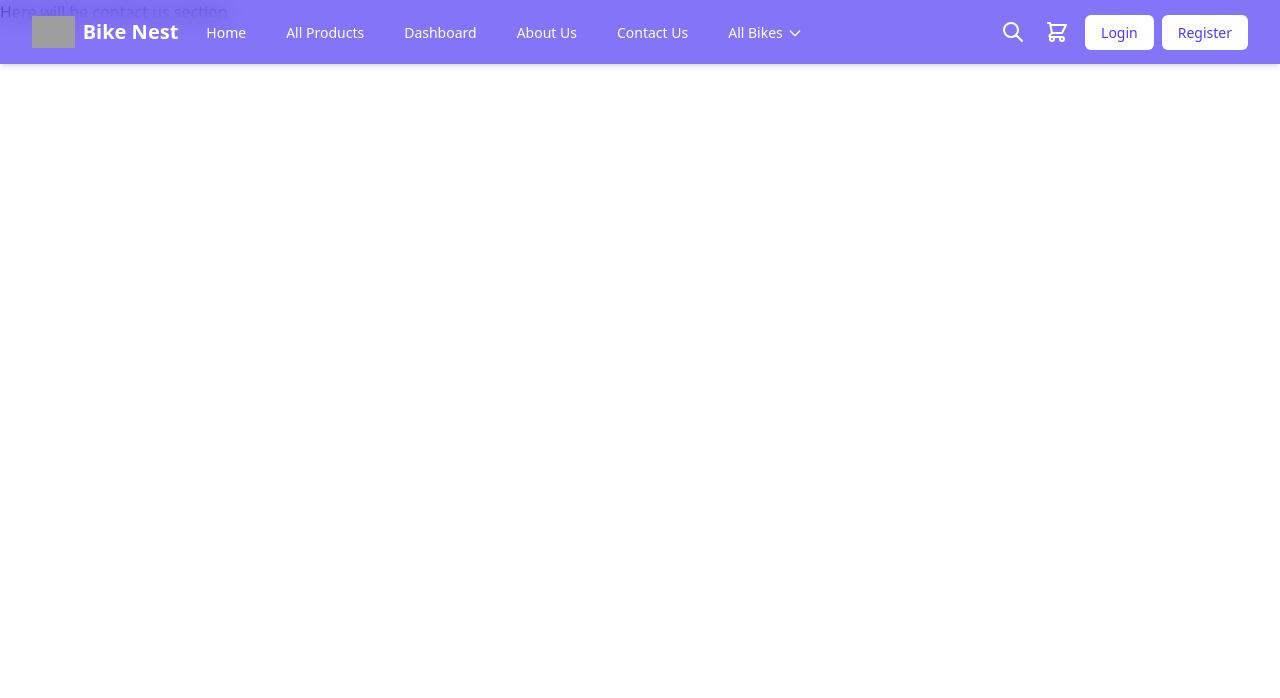
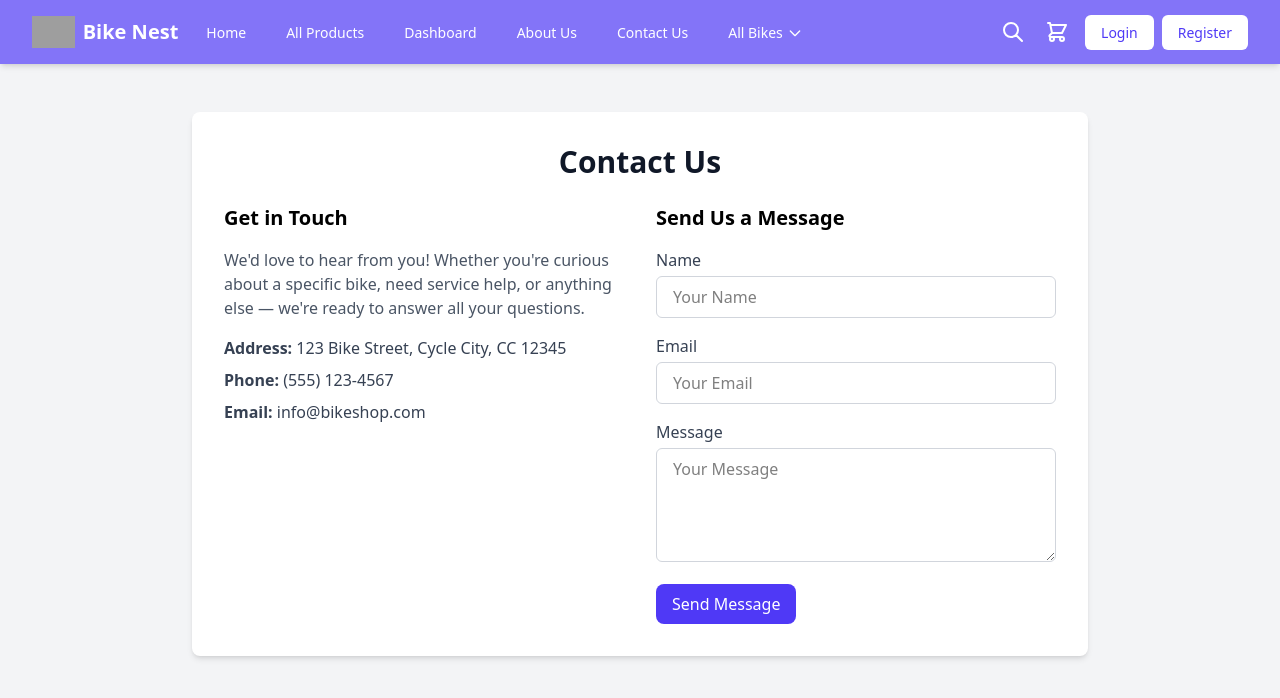
Before and after one commit to isaiful508/bike-store-client, a React (Vite) app: page /contact_us in a window 1280 px wide. Shown: the top 698 px of the page. Built offline with nearby package versions, Linux system fonts and the light colour scheme; grey boxes are pictures that could not be loaded.

Commit message:
update conatct us page

```diff
--- a/src/components/Contact/Contact.tsx
+++ b/src/components/Contact/Contact.tsx
@@ -1,8 +1,60 @@
 
 const Contact = () => {
   return (
-    <div className="bg-white">
-    <h1>Here will be contact us section</h1>
+    <div className="bg-gray-100 py-12 px-4 sm:px-6 lg:px-8 min-h-screen mt-16">
+      <div className="max-w-4xl mx-auto bg-white shadow-md rounded-lg p-8">
+        <h2 className="text-3xl font-bold text-gray-900 mb-6 text-center">Contact Us</h2>
+
+        <div className="grid grid-cols-1 md:grid-cols-2 gap-8">
+          <div>
+            <h3 className="text-xl font-semibold mb-4">Get in Touch</h3>
+            <p className="text-gray-600 mb-4">
+              We'd love to hear from you! Whether you're curious about a specific bike, need service help, or anything else — we're ready to answer all your questions.
+            </p>
+            <ul className="text-gray-700 space-y-2">
+              <li><strong>Address:</strong> 123 Bike Street, Cycle City, CC 12345</li>
+              <li><strong>Phone:</strong> (555) 123-4567</li>
+              <li><strong>Email:</strong> info@bikeshop.com</li>
+            </ul>
+          </div>
+
+          <div>
+            <h3 className="text-xl font-semibold mb-4">Send Us a Message</h3>
+            <form className="space-y-4">
+              <div>
+                <label className="block text-gray-700 font-medium mb-1">Name</label>
+                <input
+                  type="text"
+                  placeholder="Your Name"
+                  className="w-full px-4 py-2 border border-gray-300 rounded-md focus:outline-none focus:ring focus:ring-blue-400"
+                />
+              </div>
+              <div>
+                <label className="block text-gray-700 font-medium mb-1">Email</label>
+                <input
+                  type="email"
+                  placeholder="Your Email"
+                  className="w-full px-4 py-2 border border-gray-300 rounded-md focus:outline-none focus:ring focus:ring-blue-400"
+                />
+              </div>
+              <div>
+                <label className="block text-gray-700 font-medium mb-1">Message</label>
+                <textarea
+                  rows="4"
+                  placeholder="Your Message"
+                  className="w-full px-4 py-2 border border-gray-300 rounded-md focus:outline-none focus:ring focus:ring-blue-400"
+                ></textarea>
+              </div>
+              <button
+                type="submit"
+                className="bg-indigo-600 text-white px-4 py-2 rounded-lg hover:bg-indigo-700 transition-colors duration-200"
+              >
+                Send Message
+              </button>
+            </form>
+          </div>
+        </div>
+      </div>
     </div>
   );
 };
```
